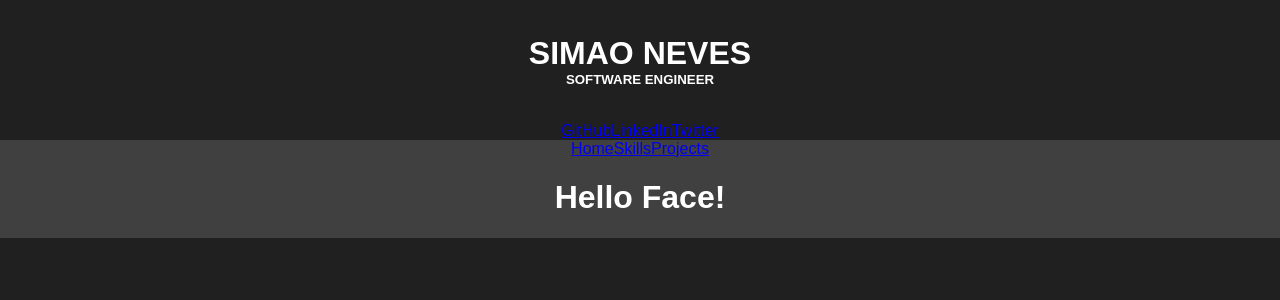
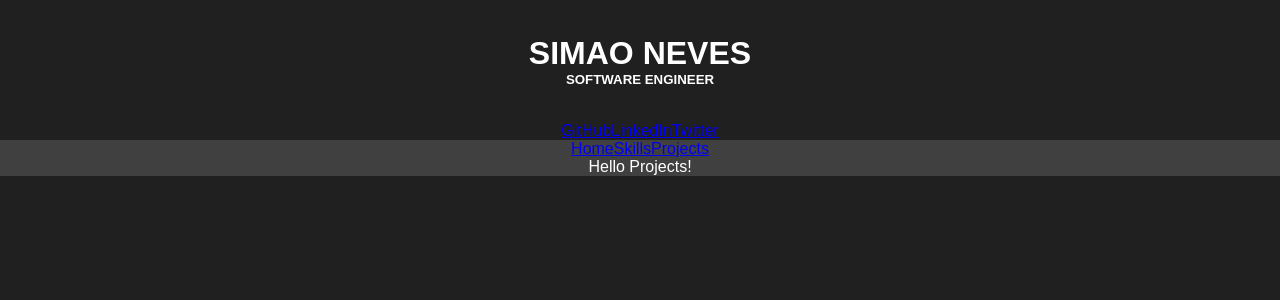
Before and after one commit to Nevsimao/Portfolio, a React (Create React App) app: page /#/projects in a window 1280 px wide. Shown: the top 300 px of the page. Built offline with nearby package versions, Linux system fonts and the light colour scheme.

Commit message:
added styled comp

```diff
--- a/src/components/sections/Main/ProjectsComp.js
+++ b/src/components/sections/Main/ProjectsComp.js
@@ -1,7 +1,11 @@
 import React from 'react'
 
+import {
+    Project
+} from '../../../styles/Styles'
+
 const ProjectsComp = () => {
-    return <h1>Hello Face!</h1>
+    return <Project>Hello Projects!</Project>
 }
 
 export default ProjectsComp
```
